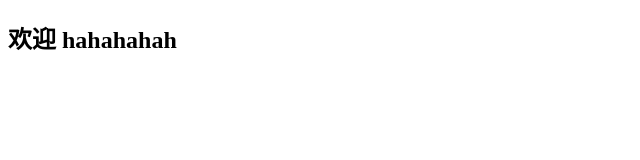
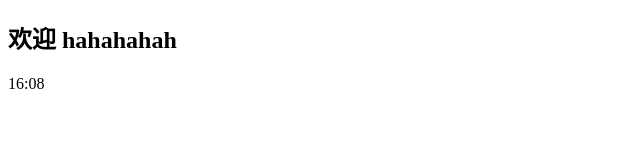
Before and after one commit to sitianming/home, a plain HTML site: page public/index.html in a window 1280 px wide. Shown: the full height of the page, 0-640 px from the left. Drawn offline with Linux system fonts and the light colour scheme.

Commit message:
修改修改

```diff
--- a/public/index.html
+++ b/public/index.html
@@ -8,5 +8,6 @@
     </head>
     <body>
         <h2>欢迎 hahahahah</h2>
+        <p>16:08</p>
     </body>
 </html>
```
